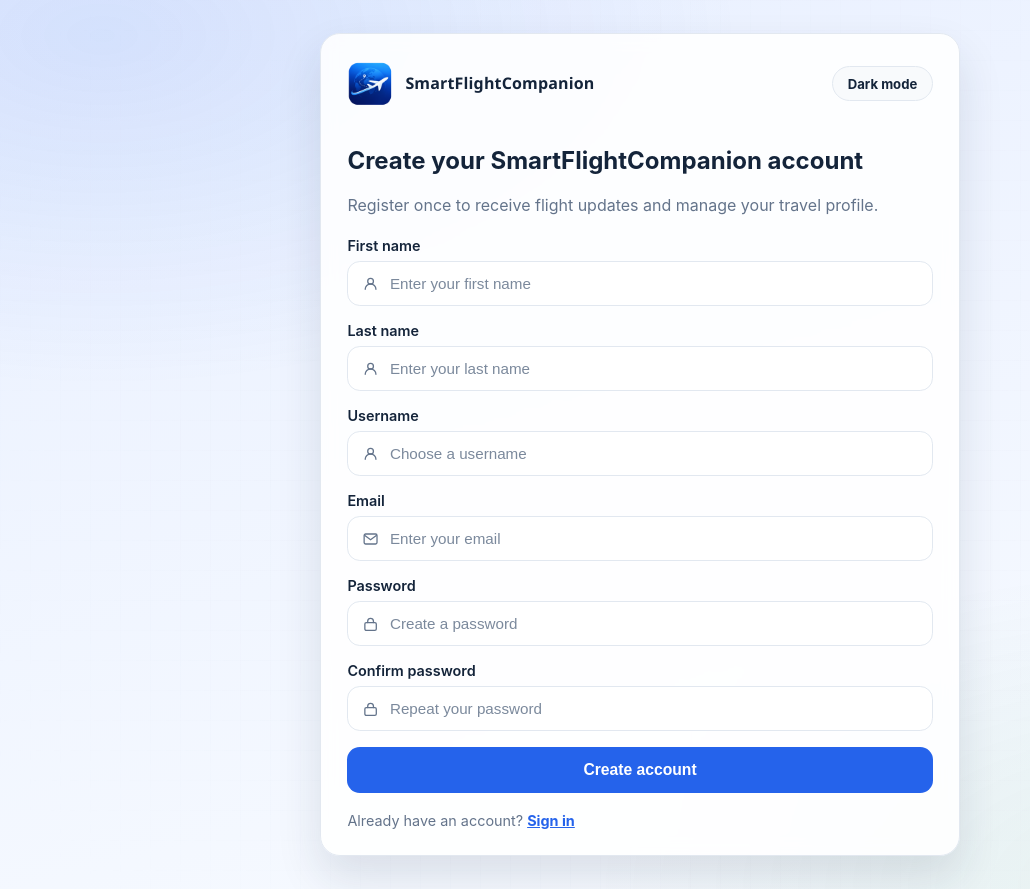
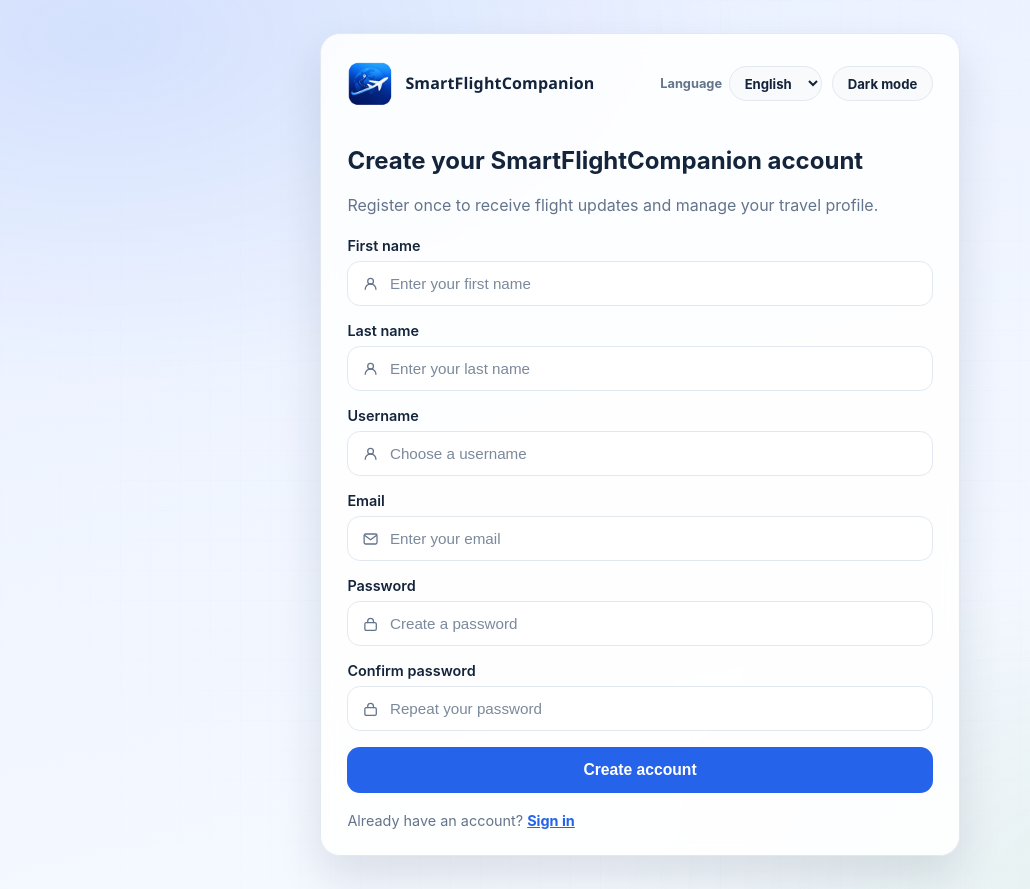
Before and after one commit to zeljko00/smart-flight-companion, a React (Vite) app in the folder frontend/: page /register in a window 1280 px wide. Shown: the whole page, without its empty margins (0-1030 px from the left). Built offline with nearby package versions, Linux system fonts and the light colour scheme; no server answers.

Commit message:
17: add language support

```diff
--- a/frontend/package.json
+++ b/frontend/package.json
@@ -10,9 +10,12 @@
     "preview": "vite preview"
   },
   "dependencies": {
+    "i18next": "^26.5.4",
+    "i18next-browser-languagedetector": "^8.2.1",
     "lucide-react": "^1.60.0",
     "react": "^19.2.8",
     "react-dom": "^19.2.8",
+    "react-i18next": "^17.1.0",
     "react-router-dom": "^7.18.4"
   },
   "devDependencies": {
--- a/frontend/src/components/AuthHeader.tsx
+++ b/frontend/src/components/AuthHeader.tsx
@@ -1,21 +1,41 @@
 import { AppLogo } from './AppLogo'
 import { useTheme } from '../theme/ThemeProvider'
+import { useTranslation } from 'react-i18next'
 import '../style/AuthPanel.css'
 
 export function AuthHeader() {
   const { theme, toggleTheme } = useTheme()
+  const { t, i18n } = useTranslation()
+  const selectedLanguage = i18n.resolvedLanguage?.startsWith('sr') ? 'sr' : 'en'
 
   return (
     <header className="auth-header">
       <AppLogo />
+      <div className="auth-header__actions">
+        <label className="auth-header__language" htmlFor="language-select">
+          <span>{t('common.languageLabel')}</span>
+          <select
+            id="language-select"
+            value={selectedLanguage}
+            onChange={(event) => {
+              window.localStorage.setItem('sfc-language', event.target.value)
+              void i18n.changeLanguage(event.target.value)
+            }}
+          >
+            <option value="en">{t('common.english')}</option>
+            <option value="sr">{t('common.serbian')}</option>
+          </select>
+        </label>
+
         <button
           className="auth-header__theme-switch"
           type="button"
           onClick={toggleTheme}
-        aria-label={theme === 'light' ? 'Switch to dark theme' : 'Switch to light theme'}
+          aria-label={theme === 'light' ? t('common.switchToDark') : t('common.switchToLight')}
         >
-        {theme === 'light' ? 'Dark mode' : 'Light mode'}
+          {theme === 'light' ? t('common.themeDark') : t('common.themeLight')}
         </button>
+      </div>
     </header>
   )
 }
--- /dev/null
+++ b/frontend/src/i18n.ts
@@ -0,0 +1,181 @@
+import i18n from 'i18next'
+import LanguageDetector from 'i18next-browser-languagedetector'
+import { initReactI18next } from 'react-i18next'
+
+const LANGUAGE_STORAGE_KEY = 'sfc-language'
+
+function normalizeSupportedLanguage(value: string | null): 'en' | 'sr' | undefined {
+  if (!value) {
+    return undefined
+  }
+
+  const normalized = value.toLowerCase()
+  if (normalized.startsWith('sr')) {
+    return 'sr'
+  }
+
+  if (normalized.startsWith('en')) {
+    return 'en'
+  }
+
+  return undefined
+}
+
+function getInitialLanguage(): 'en' | 'sr' | undefined {
+  if (typeof window === 'undefined') {
+    return undefined
+  }
+
+  return normalizeSupportedLanguage(window.localStorage.getItem(LANGUAGE_STORAGE_KEY))
+}
+
+const resources = {
+  en: {
+    translation: {
+      common: {
+        themeDark: 'Dark mode',
+        themeLight: 'Light mode',
+        switchToDark: 'Switch to dark theme',
+        switchToLight: 'Switch to light theme',
+        languageLabel: 'Language',
+        english: 'English',
+        serbian: 'Serbian',
+      },
+      login: {
+        title: 'Sign in to SmartFlightCompanion',
+        subtitle: 'Track flights, gate changes, and trip updates in one place.',
+        username: 'Username',
+        usernamePlaceholder: 'Enter your username',
+        password: 'Password',
+        passwordPlaceholder: 'Enter your password',
+        submit: 'Sign in',
+        submitting: 'Signing in...',
+        registerPrompt: 'New here?',
+        registerAction: 'Create your account',
+        success: 'Welcome back, {{name}}.',
+        failure: 'Unable to sign in. Please check your credentials.',
+      },
+      register: {
+        title: 'Create your SmartFlightCompanion account',
+        subtitle: 'Register once to receive flight updates and manage your travel profile.',
+        firstName: 'First name',
+        firstNamePlaceholder: 'Enter your first name',
+        lastName: 'Last name',
+        lastNamePlaceholder: 'Enter your last name',
+        username: 'Username',
+        usernamePlaceholder: 'Choose a username',
+        email: 'Email',
+        emailPlaceholder: 'Enter your email',
+        password: 'Password',
+        passwordPlaceholder: 'Create a password',
+        confirmPassword: 'Confirm password',
+        confirmPasswordPlaceholder: 'Repeat your password',
+        submit: 'Create account',
+        submitting: 'Creating account...',
+        loginPrompt: 'Already have an account?',
+        loginAction: 'Sign in',
+        mismatch: 'Passwords do not match.',
+        success: 'Account created for {{name}}. You can now sign in.',
+        failure: 'Unable to create account. Please verify your details and try again.',
+      },
+      flights: {
+        sectionAria: 'Upcoming flights',
+        heading: 'Upcoming flights',
+        loading: 'Loading upcoming departures...',
+        loadError: 'Could not load flights right now.',
+        empty: 'No future flights are available right now.',
+        routeSeparator: 'to',
+      },
+      page: {
+        loginSectionAria: 'Login section',
+        loginFormAria: 'Login form',
+        registerSectionAria: 'Registration section',
+        registerFormAria: 'Registration form',
+      },
+    },
+  },
+  sr: {
+    translation: {
+      common: {
+        themeDark: 'Tamni rezim',
+        themeLight: 'Svetli rezim',
+        switchToDark: 'Prebaci na tamnu temu',
+        switchToLight: 'Prebaci na svetlu temu',
+        languageLabel: 'Jezik',
+        english: 'Engleski',
+        serbian: 'Srpski',
+      },
+      login: {
+        title: 'Prijavite se na SmartFlightCompanion',
+        subtitle: 'Pratite letove, promene izlaza i novosti putovanja na jednom mestu.',
+        username: 'Korisnicko ime',
+        usernamePlaceholder: 'Unesite korisnicko ime',
+        password: 'Lozinka',
+        passwordPlaceholder: 'Unesite lozinku',
+        submit: 'Prijava',
+        submitting: 'Prijava u toku...',
+        registerPrompt: 'Novi korisnik?',
+        registerAction: 'Napravite nalog',
+        success: 'Dobrodosli nazad, {{name}}.',
+        failure: 'Prijava nije uspela. Proverite kredencijale.',
+      },
+      register: {
+        title: 'Napravite SmartFlightCompanion nalog',
+        subtitle: 'Registrujte se jednom za obavestenja o letovima i upravljanje profilom.',
+        firstName: 'Ime',
+        firstNamePlaceholder: 'Unesite ime',
+        lastName: 'Prezime',
+        lastNamePlaceholder: 'Unesite prezime',
+        username: 'Korisnicko ime',
+        usernamePlaceholder: 'Izaberite korisnicko ime',
+        email: 'Email',
+        emailPlaceholder: 'Unesite email',
+        password: 'Lozinka',
+        passwordPlaceholder: 'Kreirajte lozinku',
+        confirmPassword: 'Potvrdite lozinku',
+        confirmPasswordPlaceholder: 'Ponovite lozinku',
+        submit: 'Kreiraj nalog',
+        submitting: 'Kreiranje naloga...',
+        loginPrompt: 'Vec imate nalog?',
+        loginAction: 'Prijavite se',
+        mismatch: 'Lozinke se ne podudaraju.',
+        success: 'Nalog je kreiran za korisnika {{name}}. Sada mozete da se prijavite.',
+        failure: 'Kreiranje naloga nije uspelo. Proverite podatke i pokusajte ponovo.',
+      },
+      flights: {
+        sectionAria: 'Predstojeci letovi',
+        heading: 'Predstojeci letovi',
+        loading: 'Ucitavanje predstojecih polazaka...',
+        loadError: 'Trenutno nije moguce ucitati letove.',
+        empty: 'Trenutno nema buducih letova.',
+        routeSeparator: 'ka',
+      },
+      page: {
+        loginSectionAria: 'Sekcija za prijavu',
+        loginFormAria: 'Forma za prijavu',
+        registerSectionAria: 'Sekcija za registraciju',
+        registerFormAria: 'Forma za registraciju',
+      },
+    },
+  },
+} as const
+
+i18n
+  .use(LanguageDetector)
+  .use(initReactI18next)
+  .init({
+    lng: getInitialLanguage(),
+    resources,
+    fallbackLng: 'en',
+    supportedLngs: ['en', 'sr'],
+    interpolation: {
+      escapeValue: false,
+    },
+    detection: {
+      order: ['localStorage', 'navigator'],
+      caches: ['localStorage'],
+      lookupLocalStorage: LANGUAGE_STORAGE_KEY,
+    },
+  })
+
+export default i18n
--- a/frontend/src/main.tsx
+++ b/frontend/src/main.tsx
@@ -1,6 +1,7 @@
 import { StrictMode } from 'react'
 import { createRoot } from 'react-dom/client'
 import { BrowserRouter } from 'react-router-dom'
+import './i18n'
 import './style/theme.css'
 import './style/index.css'
 import App from './App.tsx'
--- a/frontend/src/pages/RegisterPage.tsx
+++ b/frontend/src/pages/RegisterPage.tsx
@@ -1,14 +1,17 @@
 import { AuthHeader } from '../components/AuthHeader'
 import { RegisterForm } from '../components/RegisterForm'
+import { useTranslation } from 'react-i18next'
 import '../style/RegisterPage.css'
 
 export function RegisterPage() {
+  const { t } = useTranslation()
+
   return (
     <main className="register-page">
       <div className="register-page__ambient" aria-hidden="true" />
 
-      <section className="register-page__shell" aria-label="Registration section">
-        <article className="register-page__panel" aria-label="Registration form">
+      <section className="register-page__shell" aria-label={t('page.registerSectionAria')}>
+        <article className="register-page__panel" aria-label={t('page.registerFormAria')}>
           <AuthHeader />
           <RegisterForm />
         </article>
--- a/frontend/src/style/AuthPanel.css
+++ b/frontend/src/style/AuthPanel.css
@@ -3,6 +3,41 @@
   justify-content: space-between;
   align-items: center;
   gap: 1rem;
+}
+
+.auth-header__actions {
+  display: flex;
+  align-items: center;
+  gap: 0.65rem;
+}
+
+.auth-header__language {
+  display: inline-flex;
+  align-items: center;
+  gap: 0.45rem;
+  font-size: 0.8rem;
+  color: var(--text-secondary);
+}
+
+.auth-header__language span {
+  font-weight: 700;
+}
+
+.auth-header__language select {
+  min-height: 2.2rem;
+  border: 1px solid var(--border-default);
+  border-radius: 999px;
+  background: var(--bg-elevated);
+  color: var(--text-primary);
+  font-family: var(--font-body);
+  font-size: 0.82rem;
+  font-weight: 700;
+  padding: 0 0.65rem;
+}
+
+.auth-header__language select:focus-visible {
+  outline: 3px solid color-mix(in srgb, var(--color-primary) 30%, transparent);
+  outline-offset: 2px;
 }
 
 .auth-header__theme-switch {
@@ -213,8 +248,12 @@
     gap: 0.7rem;
   }
 
+  .auth-header__actions {
+    margin-left: auto;
+  }
+
   .auth-header__theme-switch {
-    margin-left: auto;
+    margin-left: 0;
   }
 
   .app-logo {
@@ -269,6 +308,20 @@
     justify-self: stretch;
   }
 
+  .auth-header__actions {
+    width: 100%;
+    display: grid;
+    gap: 0.5rem;
+  }
+
+  .auth-header__language {
+    justify-content: space-between;
+  }
+
+  .auth-header__language select {
+    width: 55%;
+  }
+
   .app-logo {
     width: 100%;
     justify-content: center;
```
Also changed, not shown: frontend/src/components/LoginForm.tsx (+12 -10 lines), frontend/src/components/RegisterForm.tsx (+21 -19 lines), frontend/src/pages/WelcomePage.tsx (+11 -9 lines), 1 other file (tests, documents, lock files or other folders). Lines whose indentation alone changed are shown as unchanged.
